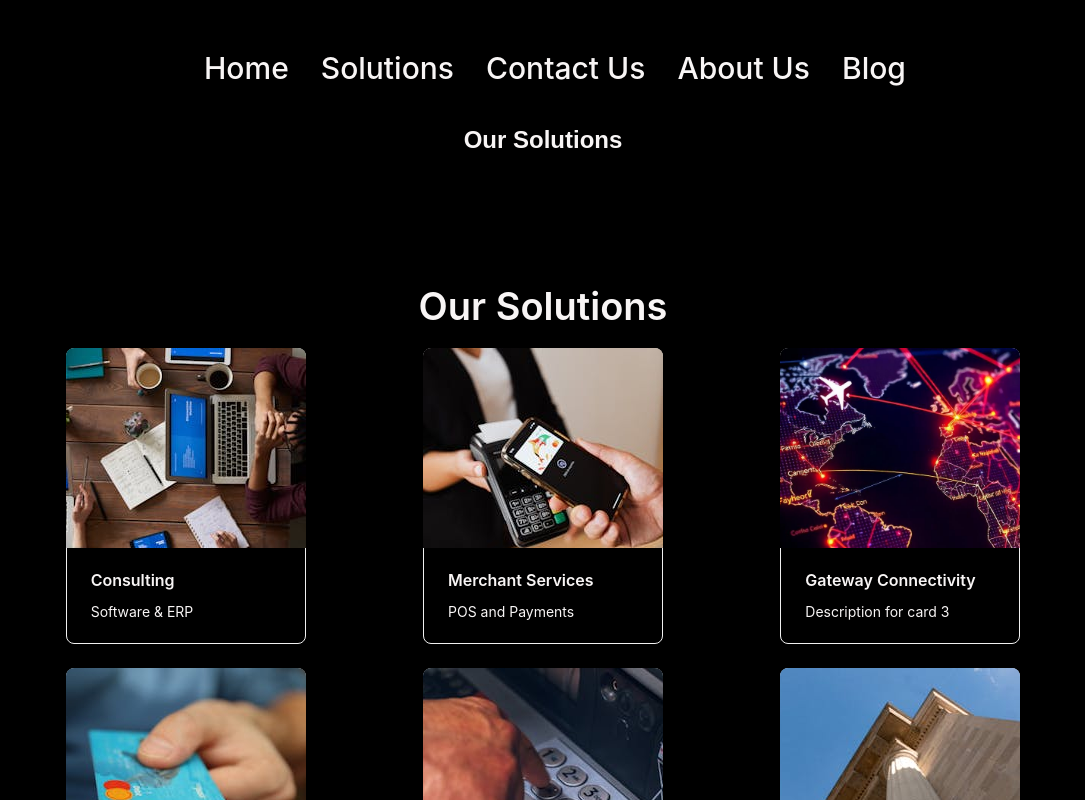
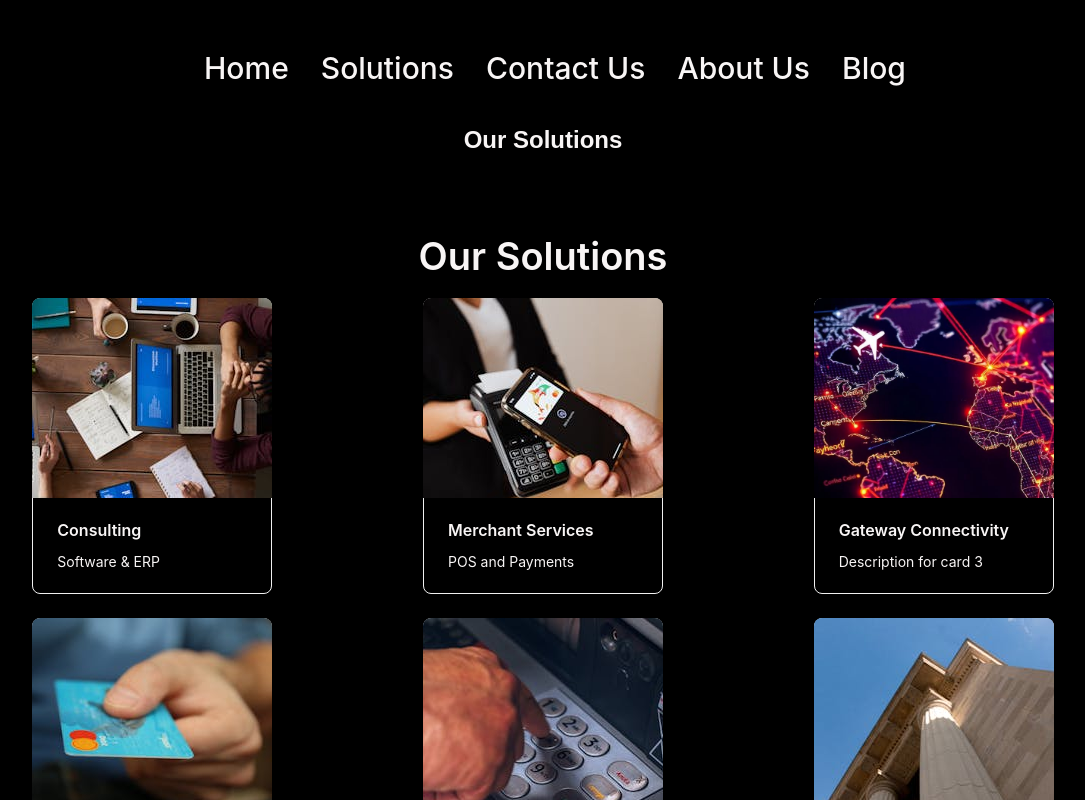
Before and after one commit to dopamine9931/upright-aviation-payments, a React (Vite) app in the folder Client/: page /oursolutions in a window 1280 px wide. Shown: the top 800 px of the page, without its empty margins (97-1182 px from the left). Built offline with nearby package versions, Linux system fonts and the light colour scheme; no server answers.

Commit message:
updated padding

```diff
--- a/Client/src/components/infosection.jsx
+++ b/Client/src/components/infosection.jsx
@@ -5,7 +5,7 @@ const { Title } = Typography;
 
 const InfoSection = () => {
   return (
-    <Row align="middle" style={{ height: "70vh", margin: 0 }}>
+    <Row align="middle" style={{ height: "50vh", margin: 0 }}>
       <Col span={12} style={{ textAlign: "left", padding: "0 20px" }}>
         <Title level={1} style={{ textAlign: "center" }}>
           Welcome to Aviation Payments - Simplifying Transactions
--- a/Client/src/components/solutions/solutioncards.jsx
+++ b/Client/src/components/solutions/solutioncards.jsx
@@ -59,7 +59,7 @@ const Solutions = () => {
   };
 
   return (
-    <div style={{ padding: 80 }}>
+    <div style={{ padding: 30 }}>
       <Title level={1} style={{ textAlign: "center" }}>
         Our Solutions
       </Title>
--- a/Client/src/pages/homepage.jsx
+++ b/Client/src/pages/homepage.jsx
@@ -40,6 +40,7 @@ function Homepage() {
         <FormlessEmbed />
 
         <Testimoanials />
+
         <TestimonialSlider />
 
         <Contactusmini />
```
